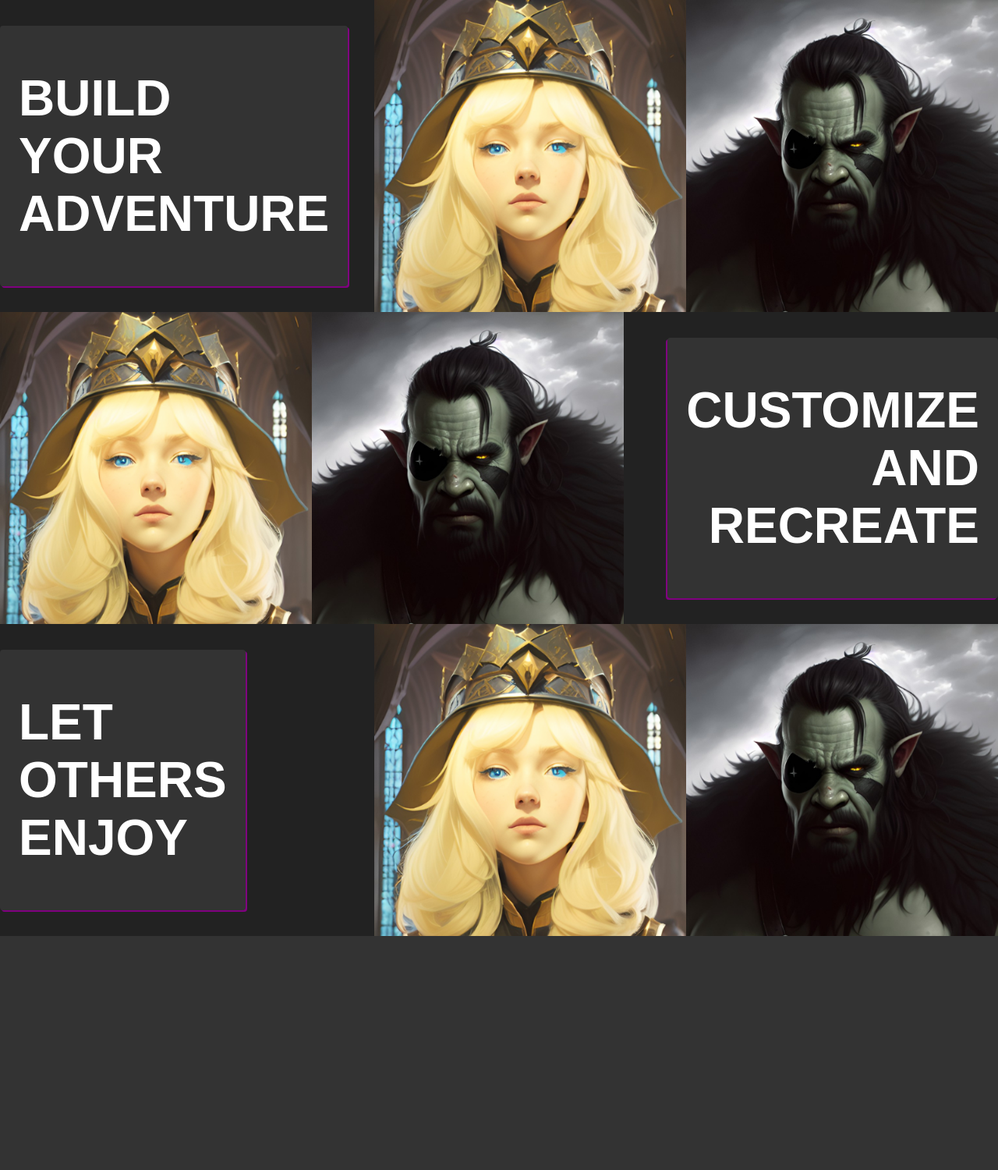
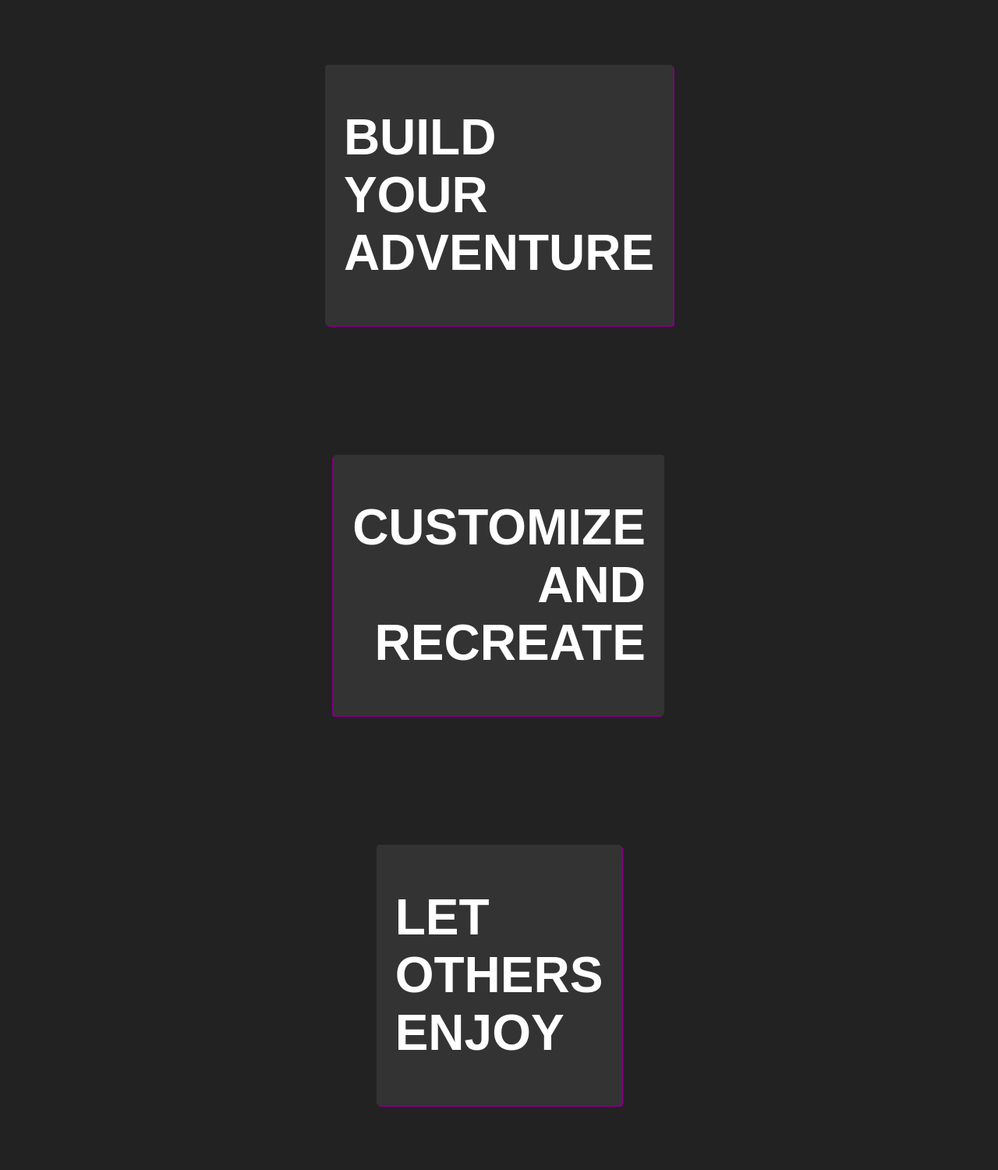
Before and after one commit to Pwikster/loremaster, a Django app: page / in a window 1280 px wide. Shown: the part 60-1560 px from the top of the page at 78% size. Before the commit the page ends 1260 px from the top, so only its background shows below. Run offline with Django 4.2, Linux system fonts and the light colour scheme.

Commit message:
removed images

```diff
--- a/loremaster_project/loremaster_app/static/css/style.css
+++ b/loremaster_project/loremaster_app/static/css/style.css
@@ -67,8 +67,8 @@
     display: flex;
     flex-direction: row;
     background-color: #222;
-    height: 400px;
-    justify-content:space-between;
+    height: 500px;
+    justify-content:center;
     align-items: center;
 
 }
@@ -78,9 +78,12 @@
     font-size: xx-large;
     border-radius: 4px;
     padding: 3.5rem 1.5rem;
+    margin: 2px;
 
     background-color: #333;
     box-shadow: 2px 2px 0px purple;
+
+    display: flex;
 
 }
 
@@ -90,6 +93,7 @@
     font-size: xx-large;
     border-radius: 4px;
     padding: 3.5rem 1.5rem;
+    margin: 2px;
 
     background-color: #333;
     box-shadow: -2px 2px 0px purple;
@@ -98,5 +102,4 @@
 
 .title-image {
     height: inherit;
-
 }
--- a/loremaster_project/loremaster_app/templates/index.html
+++ b/loremaster_project/loremaster_app/templates/index.html
@@ -27,11 +27,9 @@
             <h1>BUILD<br>YOUR<br>ADVENTURE</h1>
         </div>
 
-        <img class="title-image" src="{% static 'img\banner_placeholder.png' %}" alt="placeholder image">
     </div>
     <div class="main-content-block">
 
-        <img class="title-image" src="{% static 'img\banner_placeholder.png' %}" alt="placeholder image">
 
         <div class="title-text-right">
             <h1>CUSTOMIZE<br>AND<br>RECREATE</h1>
@@ -43,7 +41,6 @@
             <h1>LET<br>OTHERS<br>ENJOY</h1>
         </div>
 
-        <img class="title-image" src="{% static 'img\banner_placeholder.png' %}" alt="placeholder image">
     </div>
 
 
```
Also changed, not shown: loremaster_project/loremaster_app/static/img/Celki.png (added), loremaster_project/loremaster_app/static/img/Orci.png (added), loremaster_project/loremaster_app/static/img/banner_placeholder.png (deleted).
